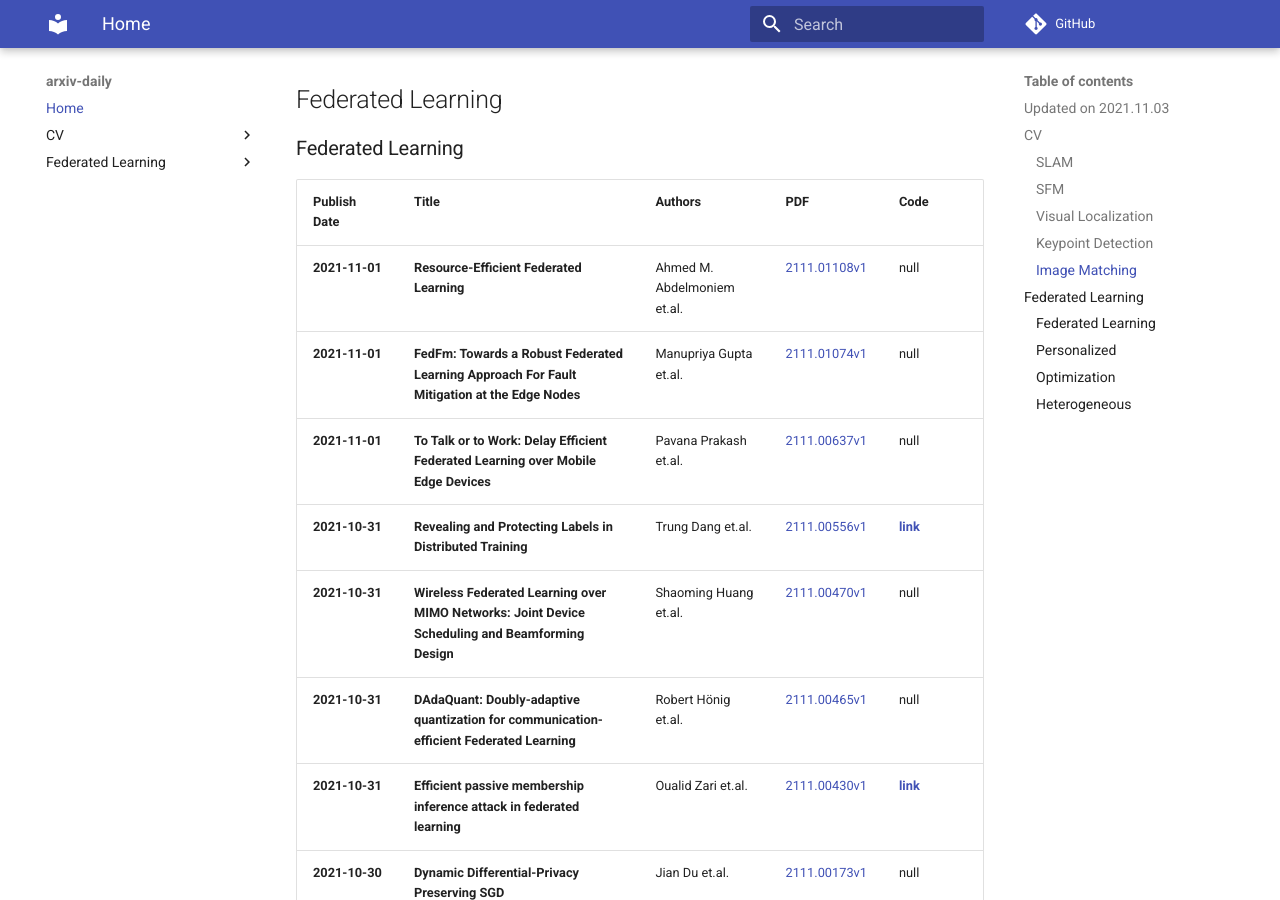
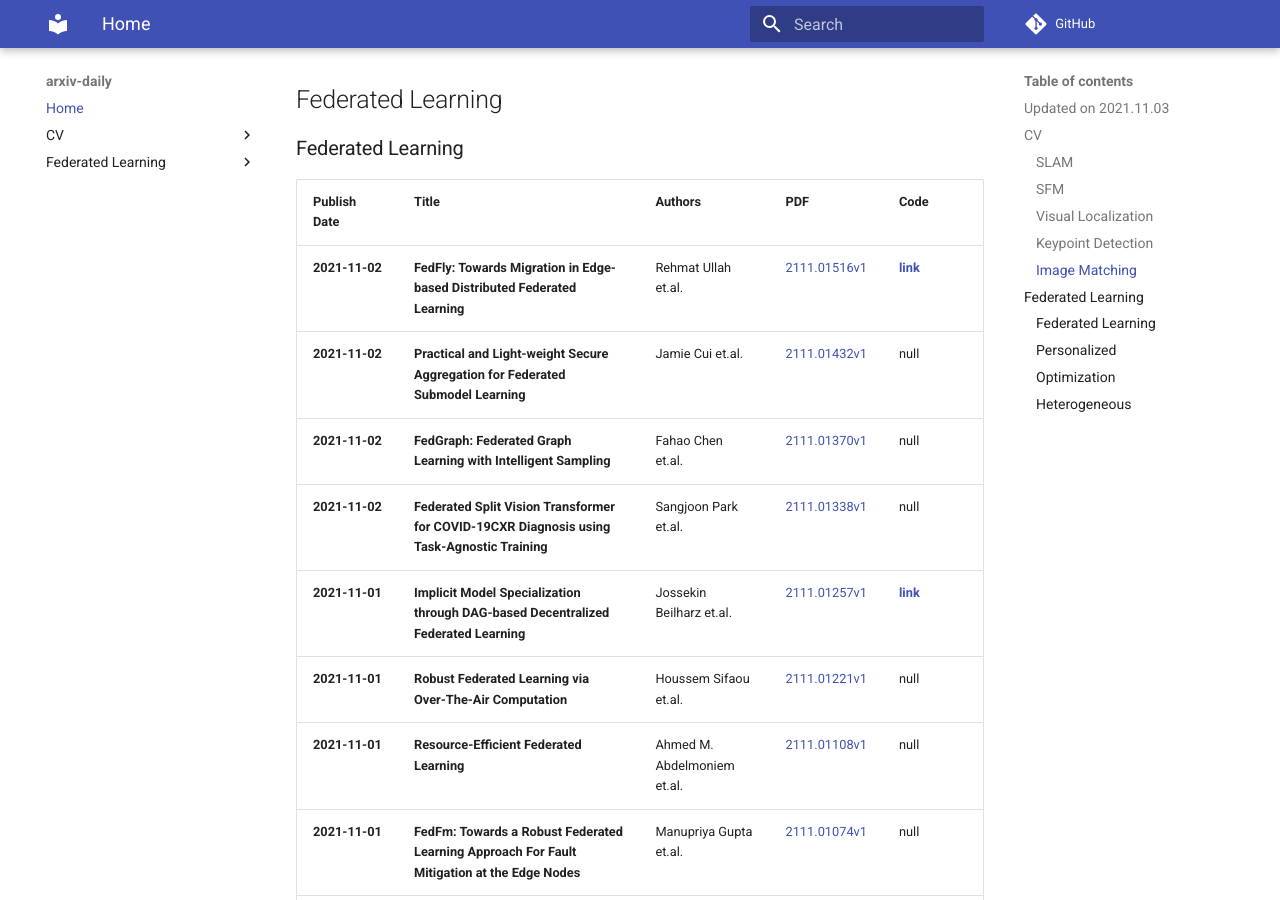
Before and after one commit to beiyuouo/arxiv-daily, an MkDocs documentation site: the page built from docs/index.md, in a window 1280 px wide and 900 px high, scrolled down 9468 px. Built offline with MkDocs 1.6.1 and Material for MkDocs 9.7.7, drawn with Linux system fonts in a browser that asks for light colours; comment, search, counter and statistics services are not loaded; some of the changed text lies outside the part shown.

Commit message:
Github Action Automatic Update Arxiv Papers

```diff
--- a/docs/index.md
+++ b/docs/index.md
@@ -137,6 +137,12 @@
 
 |Publish Date|Title|Authors|PDF|Code|
 |---|---|---|---|---|
+|**2021-11-02**|**FedFly: Towards Migration in Edge-based Distributed Federated Learning**|Rehmat Ullah et.al.|[2111.01516v1](http://arxiv.org/abs/2111.01516v1)|**[link](https://github.com/qub-blesson/fedfly)**|
+|**2021-11-02**|**Practical and Light-weight Secure Aggregation for Federated Submodel Learning**|Jamie Cui et.al.|[2111.01432v1](http://arxiv.org/abs/2111.01432v1)|null|
+|**2021-11-02**|**FedGraph: Federated Graph Learning with Intelligent Sampling**|Fahao Chen et.al.|[2111.01370v1](http://arxiv.org/abs/2111.01370v1)|null|
+|**2021-11-02**|**Federated Split Vision Transformer for COVID-19CXR Diagnosis using Task-Agnostic Training**|Sangjoon Park et.al.|[2111.01338v1](http://arxiv.org/abs/2111.01338v1)|null|
+|**2021-11-01**|**Implicit Model Specialization through DAG-based Decentralized Federated Learning**|Jossekin Beilharz et.al.|[2111.01257v1](http://arxiv.org/abs/2111.01257v1)|**[link](https://github.com/osmhpi/federated-learning-dag)**|
+|**2021-11-01**|**Robust Federated Learning via Over-The-Air Computation**|Houssem Sifaou et.al.|[2111.01221v1](http://arxiv.org/abs/2111.01221v1)|null|
 |**2021-11-01**|**Resource-Efficient Federated Learning**|Ahmed M. Abdelmoniem et.al.|[2111.01108v1](http://arxiv.org/abs/2111.01108v1)|null|
 |**2021-11-01**|**FedFm: Towards a Robust Federated Learning Approach For Fault Mitigation at the Edge Nodes**|Manupriya Gupta et.al.|[2111.01074v1](http://arxiv.org/abs/2111.01074v1)|null|
 |**2021-11-01**|**To Talk or to Work: Delay Efficient Federated Learning over Mobile Edge Devices**|Pavana Prakash et.al.|[2111.00637v1](http://arxiv.org/abs/2111.00637v1)|null|
@@ -173,6 +179,7 @@
 
 |Publish Date|Title|Authors|PDF|Code|
 |---|---|---|---|---|
+|**2021-11-01**|**Implicit Model Specialization through DAG-based Decentralized Federated Learning**|Jossekin Beilharz et.al.|[2111.01257v1](http://arxiv.org/abs/2111.01257v1)|**[link](https://github.com/osmhpi/federated-learning-dag)**|
 |**2021-10-28**|**FeO2: Federated Learning with Opt-Out Differential Privacy**|Nasser Aldaghri et.al.|[2110.15252v1](http://arxiv.org/abs/2110.15252v1)|null|
 |**2021-10-25**|**Optimal Model Averaging: Towards Personalized Collaborative Learning**|Felix Grimberg et.al.|[2110.12946v1](http://arxiv.org/abs/2110.12946v1)|null|
 |**2021-10-19**|**FedParking: A Federated Learning based Parking Space Estimation with Parked Vehicle assisted Edge Computing**|Xumin Huang et.al.|[2110.12876v1](http://arxiv.org/abs/2110.12876v1)|null|
@@ -198,6 +205,8 @@
 
 |Publish Date|Title|Authors|PDF|Code|
 |---|---|---|---|---|
+|**2021-11-02**|**FedGraph: Federated Graph Learning with Intelligent Sampling**|Fahao Chen et.al.|[2111.01370v1](http://arxiv.org/abs/2111.01370v1)|null|
+|**2021-11-02**|**Federated Split Vision Transformer for COVID-19CXR Diagnosis using Task-Agnostic Training**|Sangjoon Park et.al.|[2111.01338v1](http://arxiv.org/abs/2111.01338v1)|null|
 |**2021-11-01**|**FedFm: Towards a Robust Federated Learning Approach For Fault Mitigation at the Edge Nodes**|Manupriya Gupta et.al.|[2111.01074v1](http://arxiv.org/abs/2111.01074v1)|null|
 |**2021-11-01**|**To Talk or to Work: Delay Efficient Federated Learning over Mobile Edge Devices**|Pavana Prakash et.al.|[2111.00637v1](http://arxiv.org/abs/2111.00637v1)|null|
 |**2021-10-31**|**DAdaQuant: Doubly-adaptive quantization for communication-efficient Federated Learning**|Robert Hönig et.al.|[2111.00465v1](http://arxiv.org/abs/2111.00465v1)|null|
@@ -227,6 +236,7 @@
 
 |Publish Date|Title|Authors|PDF|Code|
 |---|---|---|---|---|
+|**2021-11-02**|**Federated Split Vision Transformer for COVID-19CXR Diagnosis using Task-Agnostic Training**|Sangjoon Park et.al.|[2111.01338v1](http://arxiv.org/abs/2111.01338v1)|null|
 |**2021-11-01**|**Resource-Efficient Federated Learning**|Ahmed M. Abdelmoniem et.al.|[2111.01108v1](http://arxiv.org/abs/2111.01108v1)|null|
 |**2021-11-01**|**FedFm: Towards a Robust Federated Learning Approach For Fault Mitigation at the Edge Nodes**|Manupriya Gupta et.al.|[2111.01074v1](http://arxiv.org/abs/2111.01074v1)|null|
 |**2021-10-28**|**FeO2: Federated Learning with Opt-Out Differential Privacy**|Nasser Aldaghri et.al.|[2110.15252v1](http://arxiv.org/abs/2110.15252v1)|null|
```
Also changed, not shown: README.md (+10 -0 lines), arxiv-daily.json (+1 -1 lines), docs/Federated Learning/Federated Learning.md (+6 -0 lines), docs/Federated Learning/Heterogeneous.md (+1 -0 lines), docs/Federated Learning/Optimization.md (+2 -0 lines), docs/Federated Learning/Personalized.md (+1 -0 lines), docs/Federated Learning/index.md (+10 -0 lines).
